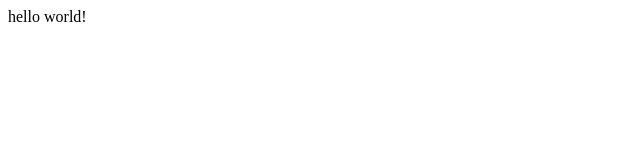
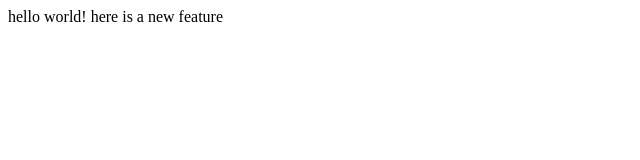
Before and after one commit to PyaePhyo1999/lecture1, a plain HTML site: page index.html in a window 1280 px wide. Shown: the whole page, without its empty margins (0-640 px from the left). Drawn offline with Linux system fonts and the light colour scheme.

Commit message:
added a new line

```diff
--- a/index.html
+++ b/index.html
@@ -6,5 +6,7 @@
   </head>
   <body>
        hello world!
+       here is a new feature
+
   </body>
 </html>
```
